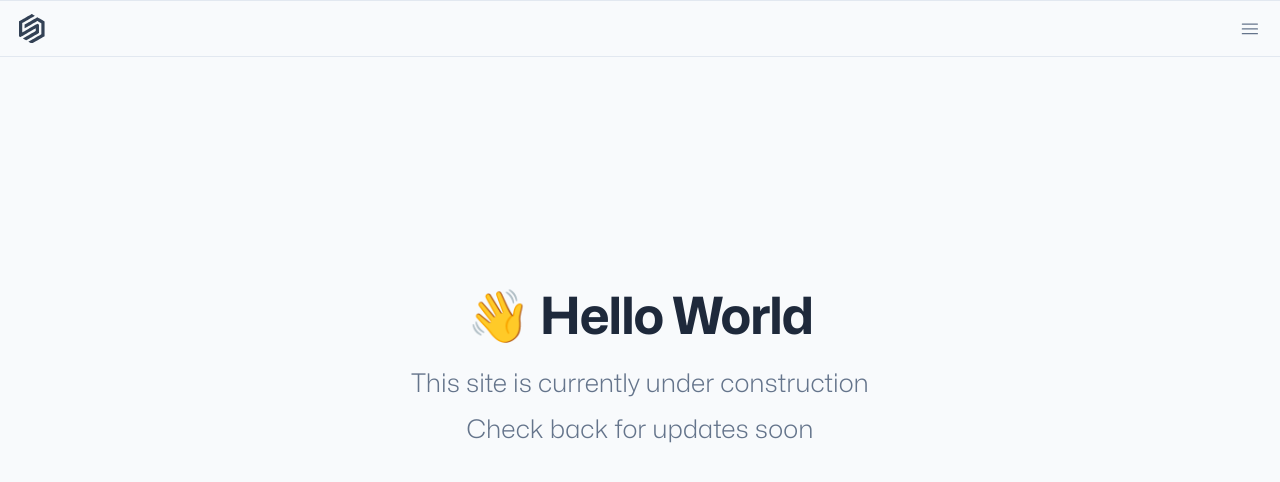
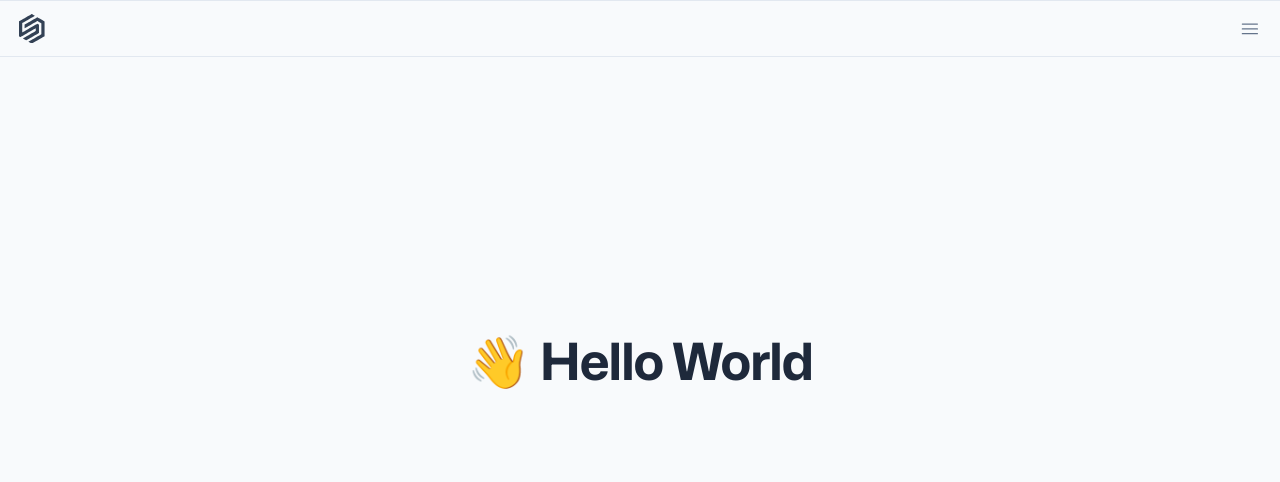
Before and after one commit to shane-downes/portfolio, a Next.js app: page / in a window 1280 px wide. Shown: the top 482 px of the page. Built offline with nearby package versions, Linux system fonts and the light colour scheme.

Commit message:
Remove placeholder text from home page

```diff
--- a/src/pages/index.tsx
+++ b/src/pages/index.tsx
@@ -7,12 +7,6 @@ const Home: NextPage = () => {
       <h1 className="translate-y-[-5vw] text-[10vw] font-bold tracking-tight text-slate-800 dark:text-slate-300 md:text-[7vw] lg:text-[4vw]">
         👋 Hello World
       </h1>
-      <p className="translate-y-[-5vw] text-[4vw] font-light text-slate-500 dark:text-slate-400 md:text-[3vw] lg:text-[2vw]">
-        This site is currently under construction
-      </p>
-      <p className="translate-y-[-5vw] text-[4vw] font-light text-slate-500 dark:text-slate-400 md:text-[3vw] lg:text-[2vw]">
-        Check back for updates soon
-      </p>
     </Layout>
   );
 };
```
